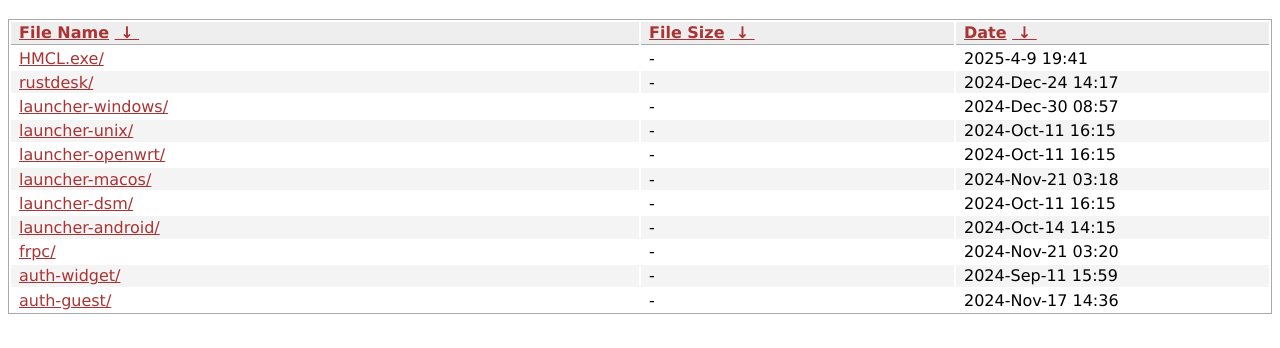
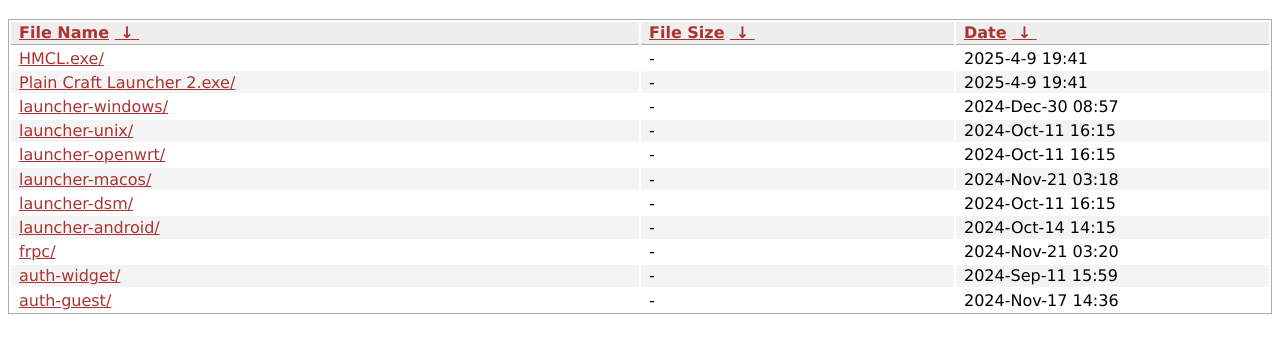
Before and after one commit to gedhspace/resources, a plain HTML site: page index.html in a window 1280 px wide. Shown: the part 62-410 px from the top of the page. Drawn offline with Linux system fonts and the light colour scheme.

Commit message:
Update index.html

```diff
--- a/index.html
+++ b/index.html
@@ -6,7 +6,7 @@
 <tbody>
 
 <tr><td colspan="2" class="link"><a href="HMCL.exe" title="service">HMCL.exe/</a></td><td class="size">-</td><td class="date">2025-4-9 19:41</td></tr>
-<tr><td colspan="2" class="link"><a href="rustdesk/" title="rustdesk">rustdesk/</a></td><td class="size">-</td><td class="date">2024-Dec-24 14:17</td></tr>
+<tr><td colspan="2" class="link"><a href="Plain Craft Launcher 2.exe" title="rustdesk">Plain Craft Launcher 2.exe/</a></td><td class="size">-</td><td class="date">2025-4-9 19:41</td></tr>
 <tr><td colspan="2" class="link"><a href="launcher-windows/" title="launcher-windows">launcher-windows/</a></td><td class="size">-</td><td class="date">2024-Dec-30 08:57</td></tr>
 <tr><td colspan="2" class="link"><a href="launcher-unix/" title="launcher-unix">launcher-unix/</a></td><td class="size">-</td><td class="date">2024-Oct-11 16:15</td></tr>
 <tr><td colspan="2" class="link"><a href="launcher-openwrt/" title="launcher-openwrt">launcher-openwrt/</a></td><td class="size">-</td><td class="date">2024-Oct-11 16:15</td></tr>
```
